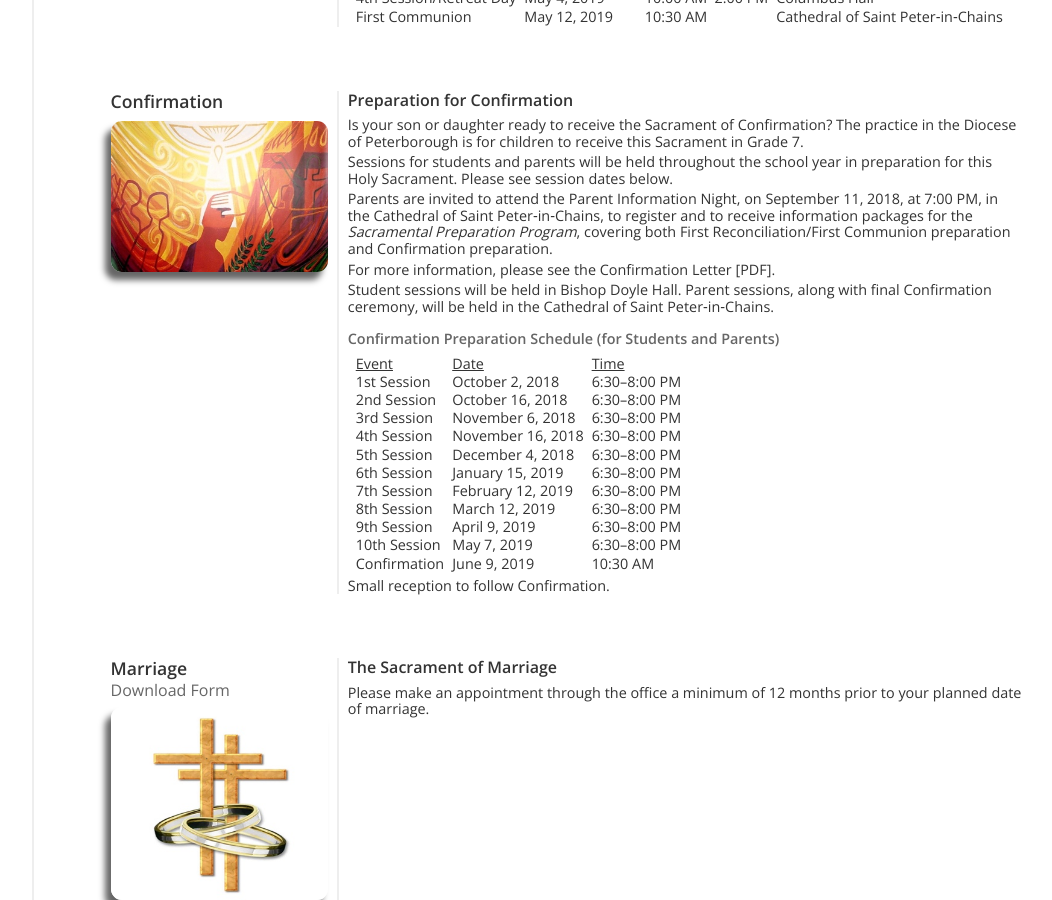
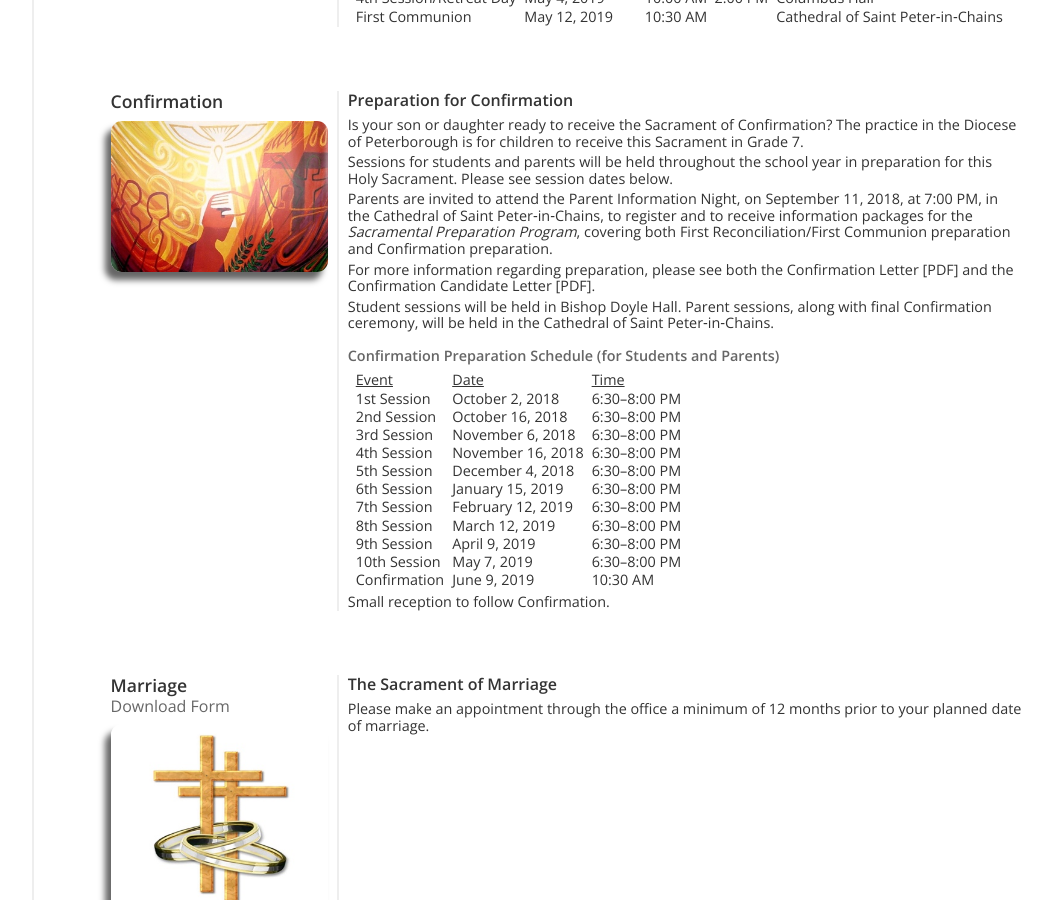
Before and after one commit to stpeterinchains/stpeterinchains.github.io, a Jekyll site: the page built from sacraments.html, in a window 1280 px wide and 900 px high, scrolled down 1290 px. Shown: the whole window, without its empty margins (181-1233 px from the left). Built offline with Jekyll 4.4.1, drawn with Linux system fonts in a browser that asks for light colours; nearby versions of some CDN libraries.

Commit message:
Added Confirmation Candidate Letter on Sacraments page

```diff
--- a/_data/sacraments.yml
+++ b/_data/sacraments.yml
@@ -92,8 +92,10 @@ sacraments:
       First&nbsp;Reconciliation/First&nbsp;Communion preparation and
       Confirmation preparation.
 
-      For more information, please see the
-      [Confirmation&nbsp;Letter](/forms/Confirmation Letter.pdf)&nbsp;[PDF].
+      For more information regarding preparation, please see both the
+      [Confirmation&nbsp;Letter](/forms/Confirmation Letter.pdf)&nbsp;[PDF]
+      and the
+      [Confirmation&nbsp;Candidate&nbsp;Letter](/forms/Confirmation Candidate Letter.pdf)&nbsp;[PDF].
 
       Student sessions will be held in Bishop Doyle Hall.
       Parent sessions, along with final Confirmation ceremony, will be held in
```
Also changed, not shown: 1 other file.
